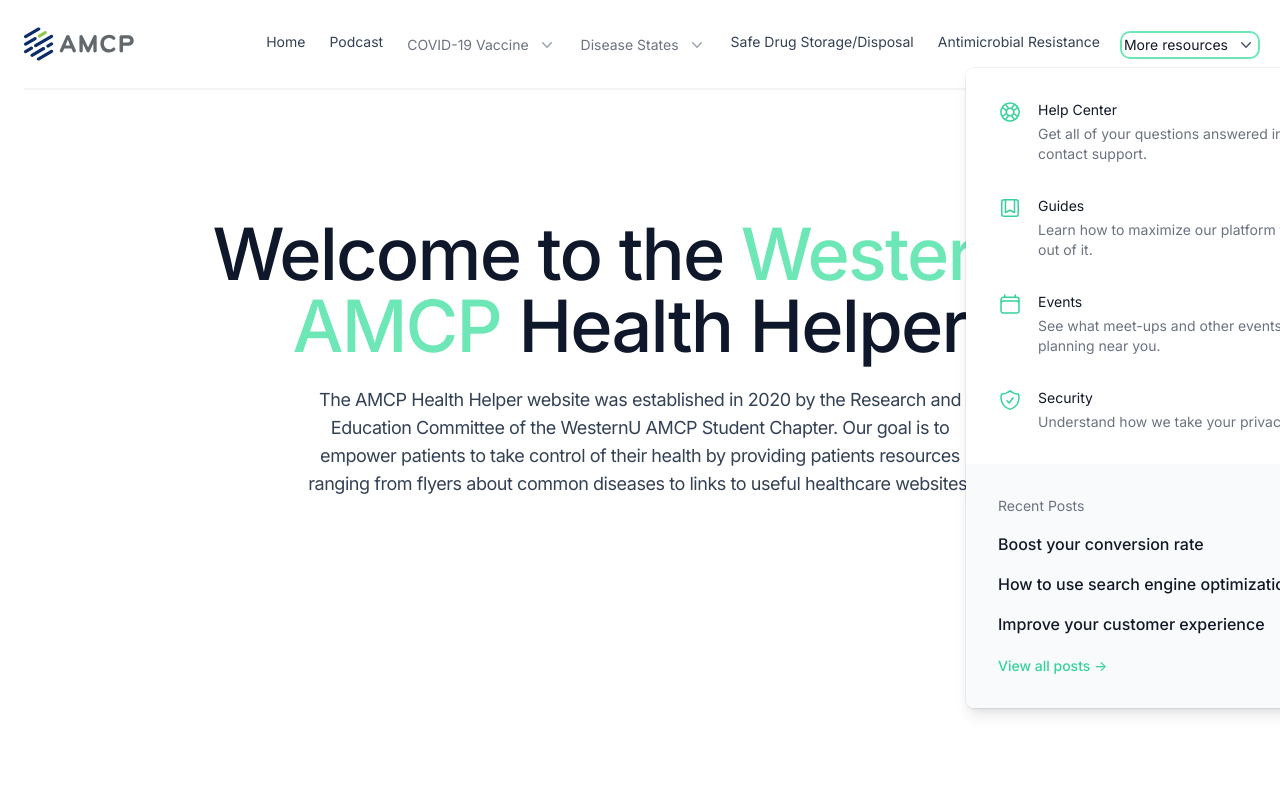
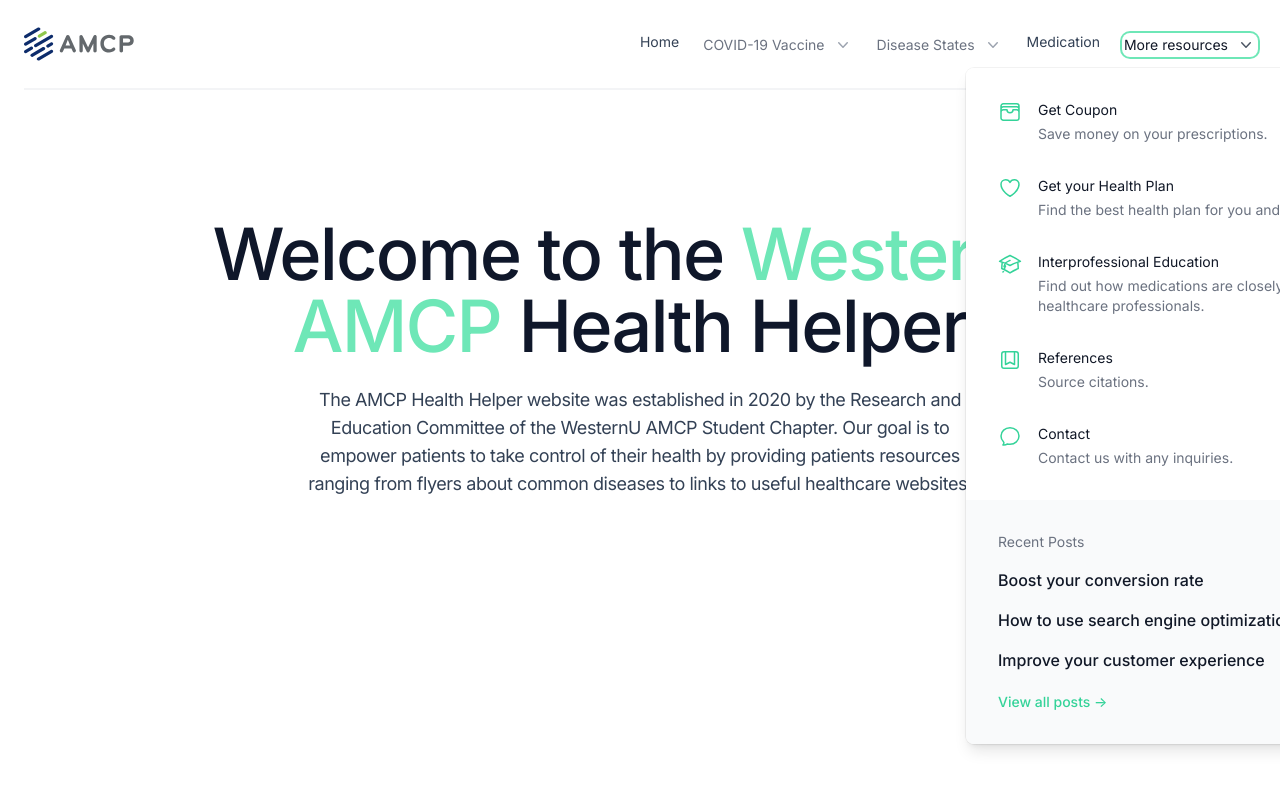
Before and after one commit to Anthonykgg/pharma_website, a Next.js app: page / in a window 1280 px wide. Both pictures are taken after a click on the button "More resources". Shown: the top 800 px of the page. Built offline with nearby package versions, Linux system fonts and the light colour scheme.

Commit message:
change header info, change drop down menu info

```diff
--- a/components/Header.js
+++ b/components/Header.js
@@ -3,26 +3,32 @@
 
 import { Popover, Transition } from "@headlessui/react";
 import {
+  AcademicCapIcon,
   ArrowPathIcon,
   Bars3Icon,
   BookmarkSquareIcon,
+  BookOpenIcon,
   CalendarIcon,
   ChartBarIcon,
+  ChatBubbleOvalLeftIcon,
   CursorArrowRaysIcon,
+  FlagIcon,
+  HeartIcon,
   LifebuoyIcon,
   PhoneIcon,
   PlayIcon,
   ShieldCheckIcon,
   Squares2X2Icon,
+  WalletIcon,
   XMarkIcon,
 } from "@heroicons/react/24/outline";
 import { ChevronDownIcon } from "@heroicons/react/20/solid";
 
 const solutions = [
   {
-    name: "Analytics",
+    name: "Kenolytics",
     description:
-      "Get a better understanding of where your traffic is coming from.",
+      "Get a better understanding of where your Keno is coming from.",
     href: "#",
     icon: ChartBarIcon,
   },
@@ -58,31 +64,40 @@
 ];
 const resources = [
   {
-    name: "Help Center",
+    name: "Get Coupon",
     description:
-      "Get all of your questions answered in our forums or contact support.",
-    href: "#",
-    icon: LifebuoyIcon,
+      "Save money on your prescriptions.",
+    href: "https://www.goodrx.com/",
+    target: "_blank",
+    icon: WalletIcon,
   },
   {
-    name: "Guides",
+    name: "Get your Health Plan",
     description:
-      "Learn how to maximize our platform to get the most out of it.",
+      "Find the best health plan for you and your family.",
+    href: "https://finder.healthcare.gov/",
+    target: "_blank",
+    icon: HeartIcon,
+  },
+  {
+    name: "Interprofessional Education",
+    description: "Find out how medications are closely tied to other healthcare professionals.",
+    href: "#",
+    icon: AcademicCapIcon,
+  },
+  {
+    name: "References",
+    description:
+      "Source citations.",
     href: "#",
     icon: BookmarkSquareIcon,
   },
   {
-    name: "Events",
+    name: "Contact ",
     description:
-      "See what meet-ups and other events we might be planning near you.",
+      "Contact us with any inquiries.",
     href: "#",
-    icon: CalendarIcon,
-  },
-  {
-    name: "Security",
-    description: "Understand how we take your privacy seriously.",
-    href: "#",
-    icon: ShieldCheckIcon,
+    icon: ChatBubbleOvalLeftIcon,
   },
 ];
 const recentPosts = [
@@ -128,12 +143,6 @@
               className="text-sm font-small text-slate-700 hover:text-slate-900"
             >
               Home
-            </a>
-            <a
-              href="#"
-              className="text-sm font-small text-slate-700 hover:text-slate-900"
-            >
-              Podcast
             </a>
             <Popover className="relative">
               {({ open }) => (
@@ -287,13 +296,7 @@
               href="#"
               className="text-sm font-small text-slate-700 hover:text-slate-900"
             >
-              Safe Drug Storage/Disposal
-            </a>
-            <a
-              href="#"
-              className="text-sm font-small text-slate-700 hover:text-slate-900"
-            >
-              Antimicrobial Resistance
+              Medication
             </a>
             <Popover className="relative">
               {({ open }) => (
@@ -330,6 +333,7 @@
                             <a
                               key={item.name}
                               href={item.href}
+                              target={item.target}
                               className="-m-3 flex items-start rounded-lg p-3 hover:bg-gray-50"
                             >
                               <item.icon
```
